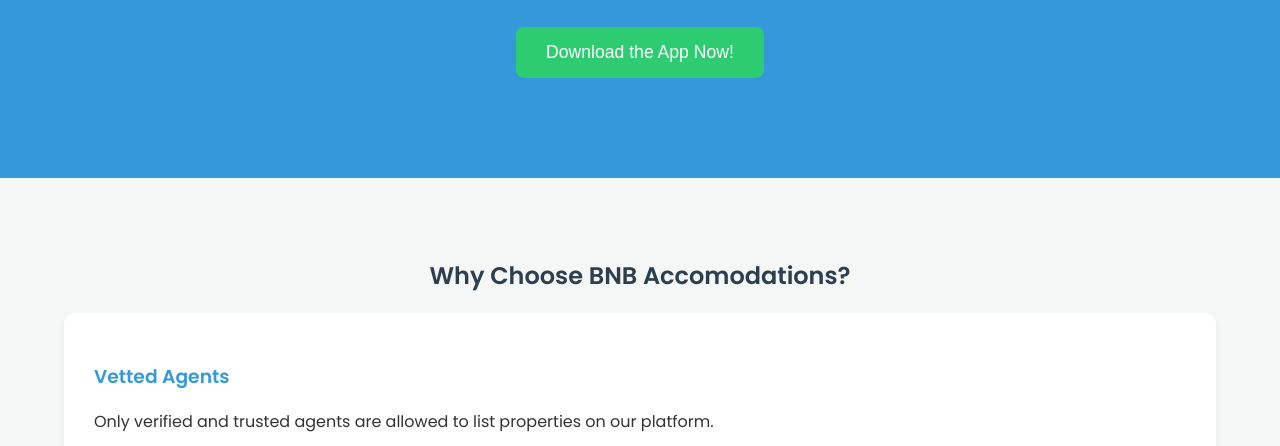
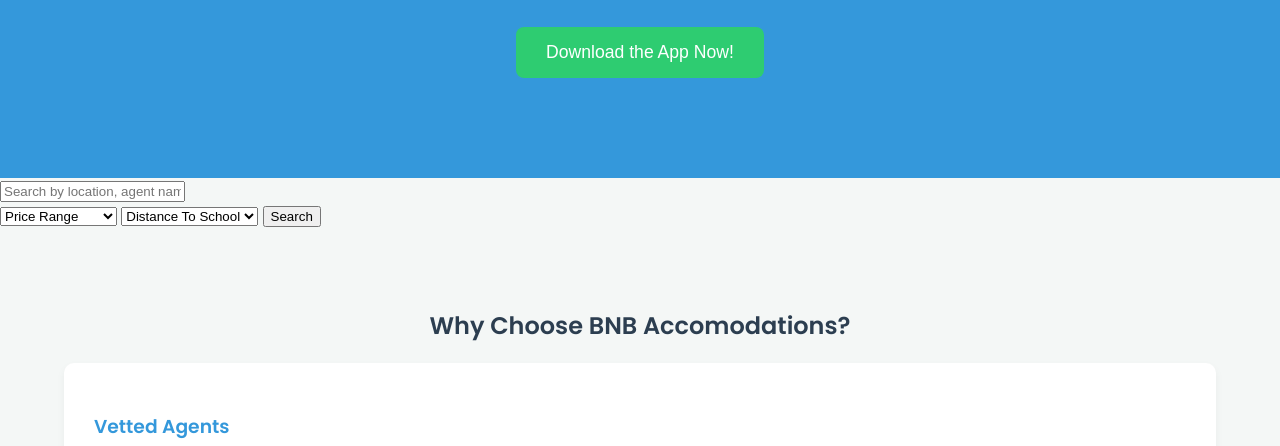
Before and after one commit to Block-devops1/bnb-site, a plain HTML site: page index.html in a window 1280 px wide. Shown: the part 354-800 px from the top of the page. Drawn offline with Linux system fonts and the light colour scheme; a script that the page names is missing.

Commit message:
committed added search button functions

```diff
--- a/index.html
+++ b/index.html
@@ -28,6 +28,27 @@
             </div>
         </section>
 
+        <section id="search-bar" class="search-bar-section">
+            <div class="search container">
+                <input type="text" id="search-input" placeholder="Search by location, agent name, or campus...">
+                <div class="filters">
+                        <select id="price-filter">
+                          <option value="">Price Range</option>
+                          <option value="600000">Over ₦600000</option>
+                          <option value="600000">Under ₦600000</option>
+                          <option value="300000">Under ₦300000</otpion>
+                          <option value="100000">Under ₦100000</otpion>
+                        </select>
+                        <select id="distance-filter">
+                            <option value="">Distance To School</option>
+                            <option value="5">Within 5 Minutes</option>
+                            <option value="10">Within 10 Minutes</option>
+                            <option value="15">Within 15 Minutes</option>
+                        </select>
+                        <button calss="cta-button search-button">Search</button>
+                </div>
+            </div>
+        </section>
         <section id="Features" class="features-section">
             <h2>Why Choose BNB Accomodations?</h2>
             <div class="features-cards">
```
